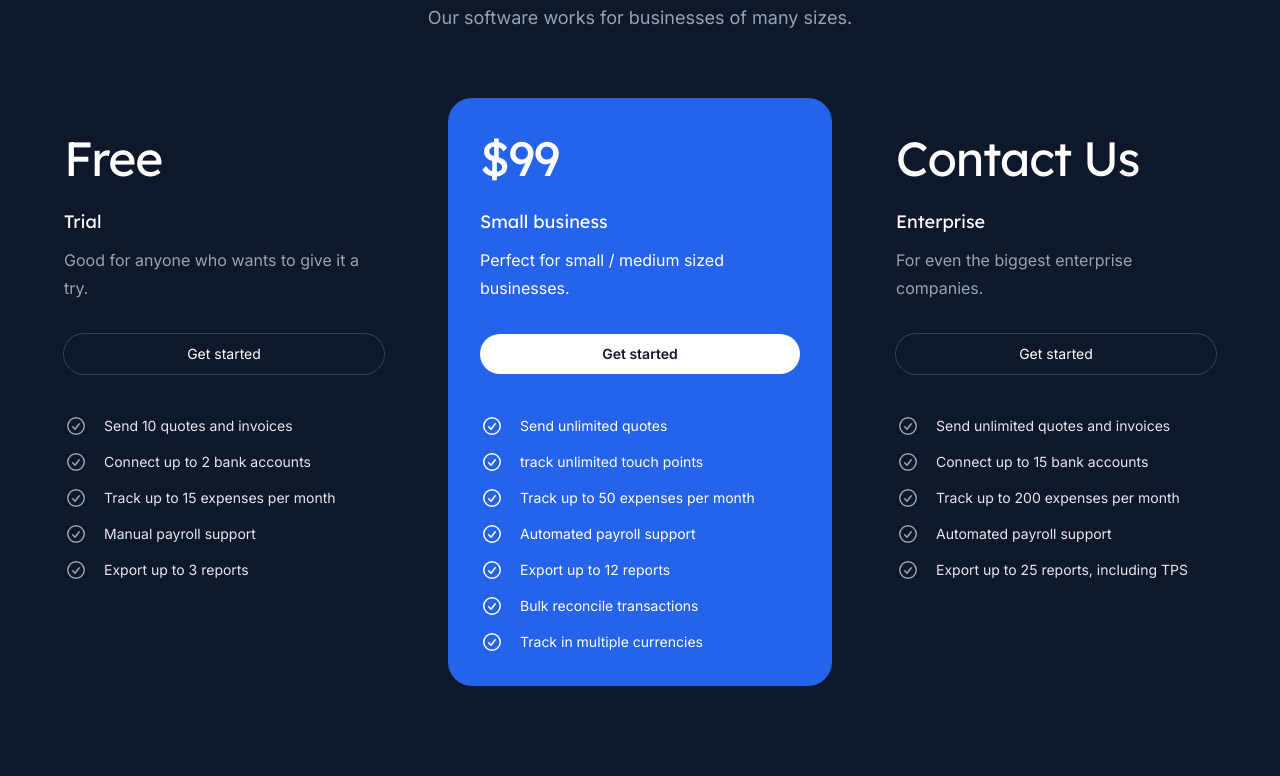
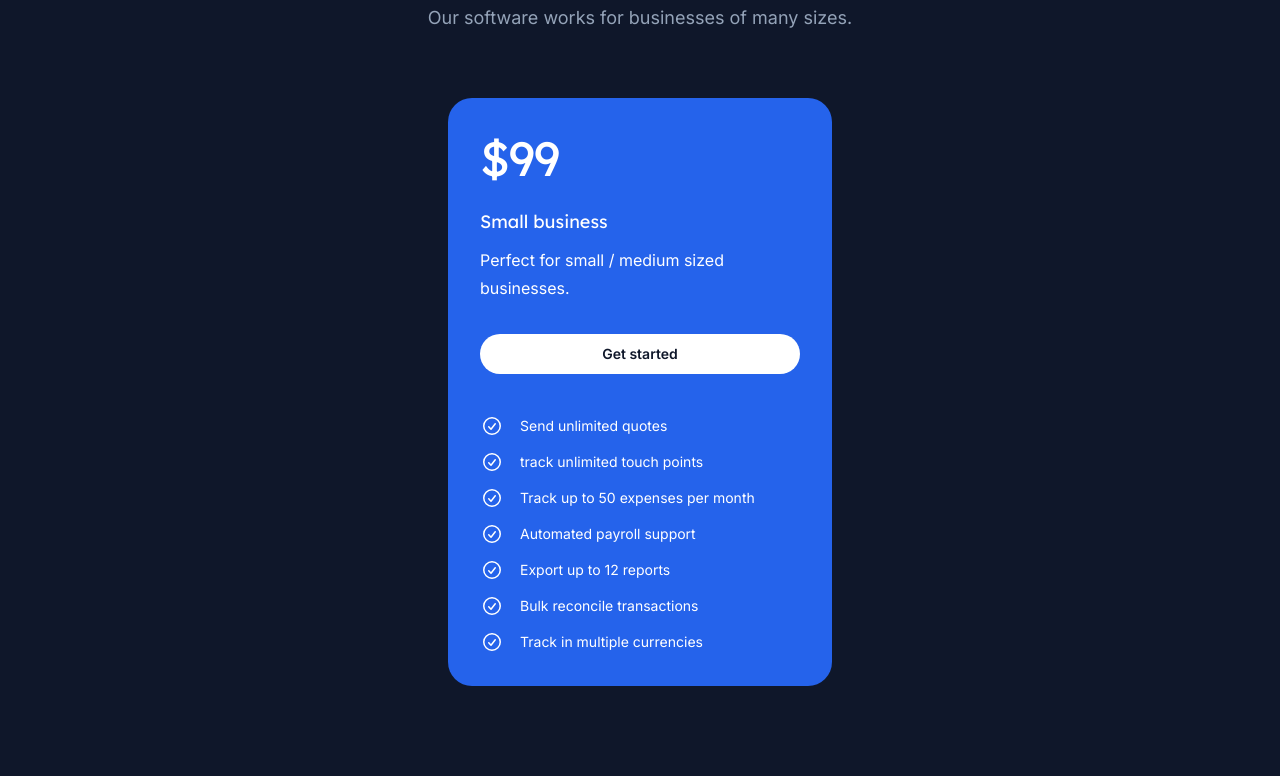
Before and after one commit to databasically/repsmart-web, a Next.js app: page / in a window 1280 px wide. Shown: the part 4284-5060 px from the top of the page. Built offline with nearby package versions, Linux system fonts and the light colour scheme.

Commit message:
removed data from plans 1 and 3

```diff
--- a/src/components/Pricing.jsx
+++ b/src/components/Pricing.jsx
@@ -80,6 +80,7 @@ function Plan({ name, price, description, href, features, featured = false }) {
           </li>
         ))}
       </ul>
+      { featured &&
         <Button
           href={href}
           variant={featured ? 'solid' : 'outline'}
@@ -89,6 +90,8 @@ function Plan({ name, price, description, href, features, featured = false }) {
         >
           Get started
         </Button>
+      }
+
     </section>
   )
 }
@@ -117,16 +120,12 @@ export function Pricing() {
 {/*     <div className="-mx-4 mt-16 grid max-w-2xl grid-cols-1 gap-y-10 sm:mx-auto lg:-mx-8 lg:max-w-none lg:grid-cols-3 xl:mx-0 xl:gap-x-8">
 */}
           <Plan
-            name="Trial"
-            price="Free"
-            description="Good for anyone who wants to give it a try."
+            name=""
+            price=""
+            description=""
             href="https://savvycal.com/kevin-deneault/9868d09d"
             features={[
-              'Send 10 quotes and invoices',
-              'Connect up to 2 bank accounts',
-              'Track up to 15 expenses per month',
-              'Manual payroll support',
-              'Export up to 3 reports',
+
             ]}
           />
 
@@ -147,16 +146,12 @@ export function Pricing() {
             ]}
           />
           <Plan
-            name="Enterprise"
-            price="Contact Us"
-            description="For even the biggest enterprise companies."
+            name=""
+            price=""
+            description=""
             href="https://savvycal.com/kevin-deneault/9868d09d"
             features={[
-              'Send unlimited quotes and invoices',
-              'Connect up to 15 bank accounts',
-              'Track up to 200 expenses per month',
-              'Automated payroll support',
-              'Export up to 25 reports, including TPS',
+
             ]}
           />
 
```
Lines whose indentation alone changed are shown as unchanged.
